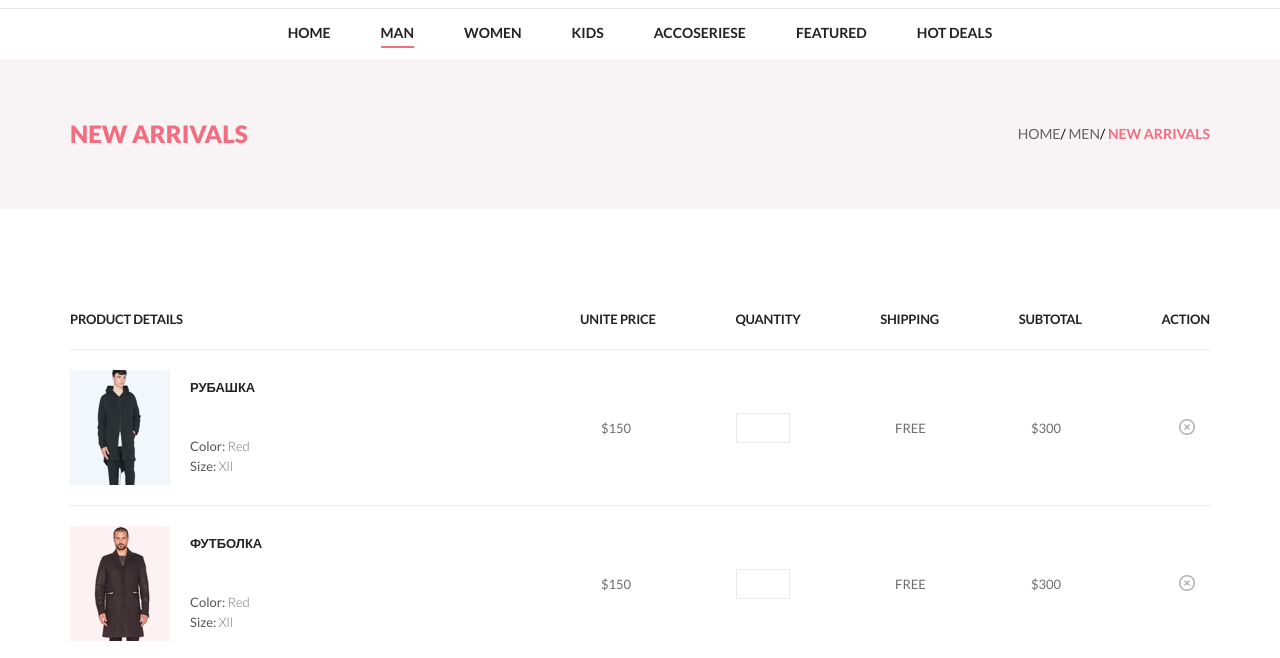
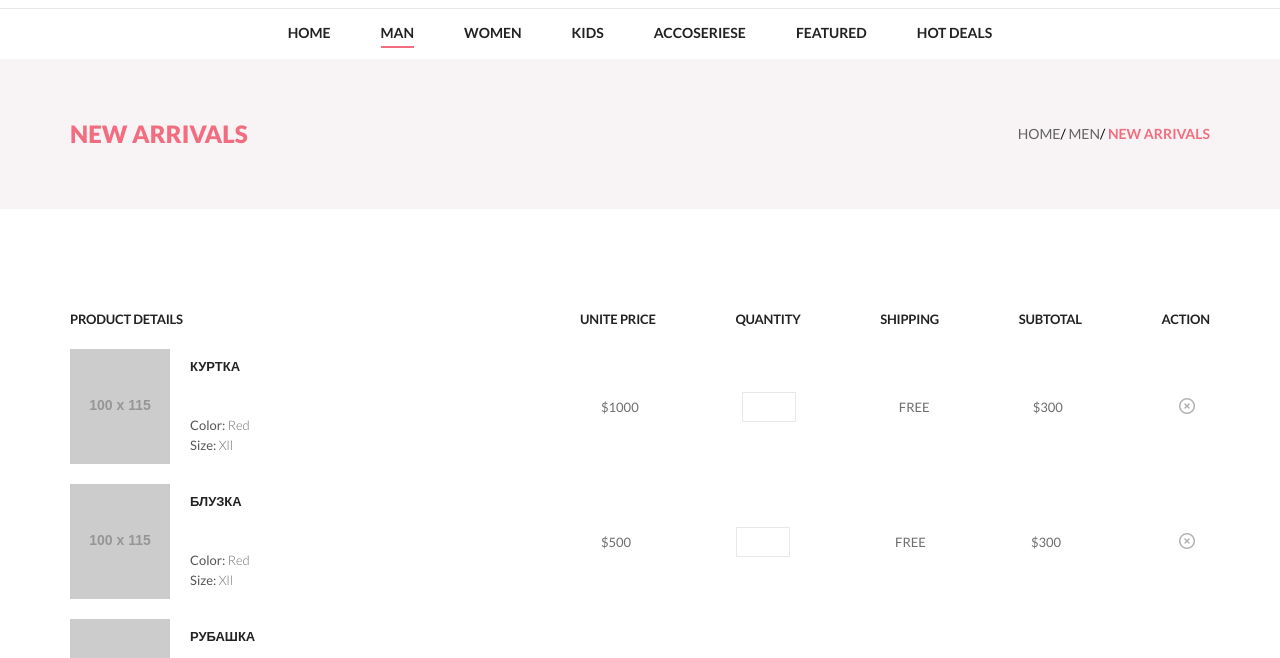
Before and after one commit to Den107/InternetShop-Brend, a plain HTML site: page shoppingCart.html in a window 1280 px wide. Shown: the part 92-750 px from the top of the page. Drawn offline with nearby package versions, Linux system fonts and the light colour scheme; placeholder pictures from the web are drawn by us.

Commit message:
сделал пятый урок

```diff
--- a/script/vue.js
+++ b/script/vue.js
@@ -1,23 +1,39 @@
 'use strict';
+const myAPI = 'https://raw.githubusercontent.com/Den107/InternetShop-Brend/lesson5/responses';
 
 const app = new Vue({
     el: '#app',
     data: {
         searchLine: '',
         isVisibleCart: false,
+        filtered: [],
+        products: [],
+        catalogUrl: '/getProducts.json',
+        imgCatalog: 'https://placehold.it/100x115'
     },
     methods: {
-        // filterGoods() {
-        //     console.log(this.searchLine);
-        //     const regexp = new RegExp(this.searchLine, 'ig');
-        //     nameOfProduct.forEach(name => {
-        //         if (regexp.test(name.innerText)) {
-        //             name.parentNode.style = 'display: block;';
-        //         } else if (value === '') {
-        //             name.parentNode.style = 'display: block;';
-        //         } else name.parentNode.style = 'display: none;';
-        //     })
-        // },
+        getJson(url) {
+            return fetch(url)
+                .then(result => result.json())
+                .catch(error => {
+                    console.log(error);
+                })
+        },
 
+        filterGoods() {
+            let regexp = new RegExp(this.searchLine, 'i');
+            this.filtered = this.products.filter(el => regexp.test(el.name));
+        },
+
+
+    },
+    mounted() {
+        this.getJson(`${myAPI + this.catalogUrl}`)
+            .then(data => {
+                for (let el of data) {
+                    this.products.push(el);
+                    this.filtered.push(el);
+                }
+            });
     }
 })
--- a/shoppingCart.html
+++ b/shoppingCart.html
@@ -319,8 +319,27 @@
                         Price</span><span>Quantity</span><span>shipping</span><span>Subtotal</span><span>ACTION</span>
                 </div>
             </div>
+            <div class="product-details__item product-details-item" v-for="product of filtered"
+                :key="product.id_product">
+                <div class="product-details-item__left">
+                    <img class="product-details-item__image" :src="imgCatalog" alt="man1">
+                    <div class="product-details-item__content">
+                        <h4 class="product-details-item__name">{{product.name}}</h4>
+                        <p class="product-details-item__color">Color: <span>Red</span></p>
+                        <p class="product-details-item__size">Size: <span>Xll</span></p>
+                    </div>
+                </div>
+                <div class="product-details-item__right">
+                    <p class="product-details-item__price">${{product.price}}</p>
+                    <input class="product-details-item__quantity" type="number" name="quantity">
+                    <p class="product-details-item__shipping">FREE</p>
+                    <p class="product-details-item__subtotal">$300</p>
+                    <a href="#"><i class="fas fa-times-circle"></i></a>
+
+                </div>
+            </div>
             <div class="line"></div>
-            <div class="product-details__item product-details-item">
+            <!-- <div class="product-details__item product-details-item">
                 <div class="product-details-item__left">
                     <img class="product-details-item__image" src="image/shopping-cart/product_details1.png" alt="man1">
                     <div class="product-details-item__content">
@@ -337,8 +356,8 @@
                     <a href="#"><i class="fas fa-times-circle"></i></a>
 
                 </div>
-            </div>
-            <div class="line"></div>
+            </div> -->
+            <!-- <div class="line"></div>
             <div class="product-details__item product-details-item">
                 <div class="product-details-item__left">
                     <img class="product-details-item__image" src="image/shopping-cart/product_details2.png" alt="man1">
@@ -375,7 +394,7 @@
                     <a href="#"><i class="fas fa-times-circle"></i></a>
 
                 </div>
-            </div>
+            </div> -->
             <div class="line"></div>
             <div class="product-details__buttons">
                 <button class="product-details__button">cLEAR SHOPPING CART</button>
```
